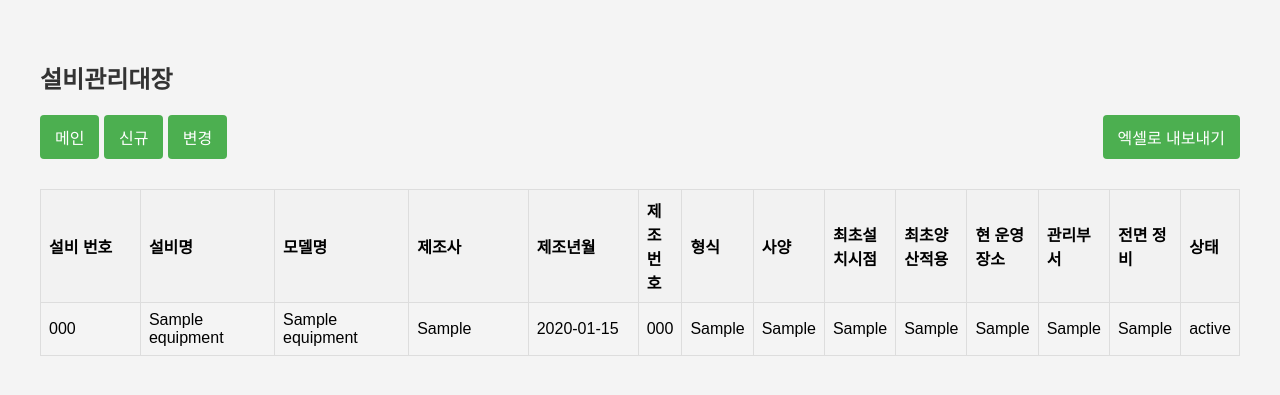
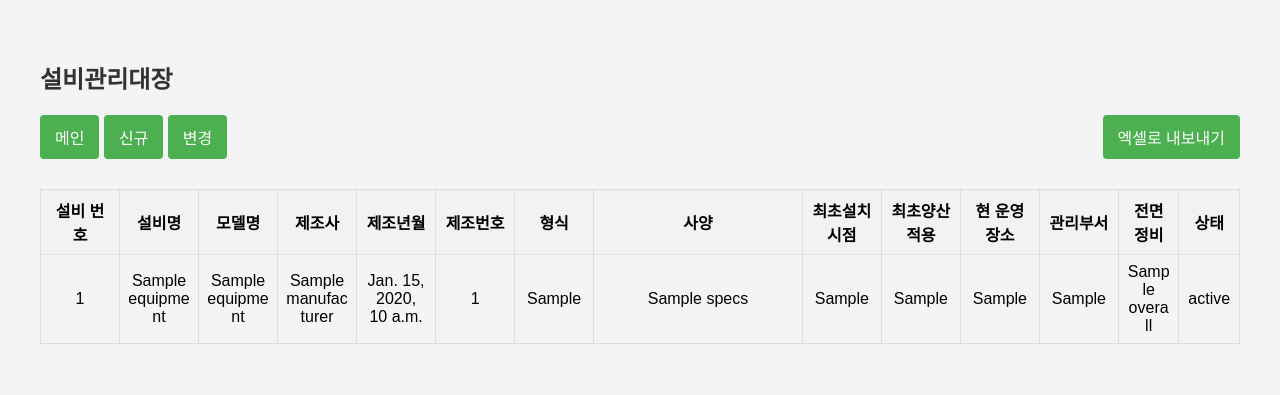
Before and after one commit to Ted19700128/midbizsolution, a Django app: template myapp/templates/myapp/equipment_menu.html in a window 1280 px wide. Shown: the part 81-476 px from the top of the page. Run offline with Django 5.2, Linux system fonts and the light colour scheme; tables that the repository leaves empty hold one stand-in row (values such as "Sample post"); the template is opened without the code that fills it: values that come from a table or form of the project are taken from there, most other values are stand-ins (such as "Sample title", 1, 10 or a date in 2020); parts of the project's set-up code (start-up, migrations or seed data) failed here and were passed over.

Commit message:
modify all pys

```diff
--- a/myapp/models.py
+++ b/myapp/models.py
@@ -3,20 +3,20 @@
 from django.db import models, transaction
 
 class Equipment(models.Model):
-    equipment_number = models.CharField(max_length=10, unique=True)
-    name = models.CharField(max_length=20)
-    model_name = models.CharField(max_length=20)
-    manufacturer = models.CharField(max_length=20)
-    mfg_date = models.CharField(max_length=20)
-    mfg_number = models.CharField(max_length=20)
-    equipment_type = models.CharField(max_length=20)
-    specs = models.CharField(max_length=20)
-    first_install = models.CharField(max_length=20)
-    first_implement = models.CharField(max_length=20)
-    current_operation_place = models.CharField(max_length=20)
-    management_team = models.CharField(max_length=20)
-    overall = models.CharField(max_length=20)
-    current_status = models.CharField(max_length=20)
+    equipment_number = models.CharField(max_length=5, unique=True)
+    name = models.CharField(max_length=10)
+    model_name = models.CharField(max_length=15)
+    manufacturer = models.CharField(max_length=10)
+    mfg_date = models.CharField(max_length=10)
+    mfg_number = models.CharField(max_length=10)
+    equipment_type = models.CharField(max_length=10)
+    specs = models.TextField(blank=True, Null=True)
+    first_install = models.CharField(max_length=10, blank=True, Null=True)
+    first_implement = models.CharField(max_length=10, blank=True, Null=True)
+    current_operation_place = models.CharField(max_length=10)
+    management_team = models.CharField(max_length=10)
+    overall = models.CharField(max_length=10)
+    current_status = models.CharField(max_length=5)
 
     def save(self, *args, **kwargs):
         # 장비 번호가 없는 경우 새로 생성
--- a/myapp/templates/myapp/equipment_menu.html
+++ b/myapp/templates/myapp/equipment_menu.html
@@ -47,24 +47,27 @@
     table {
         width: 100%; /* 테이블 전체 너비 */
         border-collapse: collapse; /* 경계선 겹침 방지 */
+        table-layout: fixed; /* 고정된 테이블 레이아웃 */
     }
     th, td {
         border: 1px solid #dddddd; /* 테두리 스타일 */
         padding: 8px; /* 패딩 */
-        text-align: left; /* 텍스트 왼쪽 정렬 */
+        text-align: center; /* 텍스트 중앙 정렬 */
+        word-wrap: break-word; /* 긴 단어 줄바꿈 */
+        overflow-wrap: break-word; /* 긴 단어 줄바꿈 */
     }
     th {
         background-color: #f2f2f2; /* 헤더 배경색 */
     }
     /* 열 폭 조정 */
     th.col-small, td.col-small {
-        width: 10%; /* 작은 열 너비 */
+        width: 5%; /* 작은 열 너비 */
     }
     th.col-medium, td.col-medium {
-        width: 20%; /* 중간 열 너비 */
+        width: 7%; /* 중간 열 너비 */
     }
     th.col-large, td.col-large {
-        width: 30%; /* 큰 열 너비 */
+        width: 21%; /* 큰 열 너비 */
     }
 </style>
 {% endblock %}
--- a/myapp/templates/myapp/equipment_table.html
+++ b/myapp/templates/myapp/equipment_table.html
@@ -22,8 +22,8 @@
     <tbody>
         {% for equipment in equipments %}
         <tr>
-            <td class="col-medium">{{ equipment.equipment_number }}</td>
-            <td class="col-medium">{{ equipment.name }}</td>
+            <td class="col-small">{{ equipment.equipment_number }}</td>
+            <td class="col-small">{{ equipment.name }}</td>
             <td class="col-medium">{{ equipment.model_name }}</td>
             <td class="col-medium">{{ equipment.manufacturer }}</td>
             <td class="col-medium">{{ equipment.mfg_date }}</td>
@@ -32,8 +32,8 @@
             <td class="col-large">{{ equipment.specs }}</td>
             <td class="col-medium">{{ equipment.first_install }}</td>
             <td class="col-medium">{{ equipment.first_implement }}</td>
-            <td class="col-medium">{{ equipment.current_operation_place }}</td>
-            <td class="col-medium">{{ equipment.management_team }}</td>
+            <td class="col-small">{{ equipment.current_operation_place }}</td>
+            <td class="col-small">{{ equipment.management_team }}</td>
             <td class="col-small">{{ equipment.overall }}</td>
             <td class="col-small">{{ equipment.current_status }}</td>
         </tr>
```
